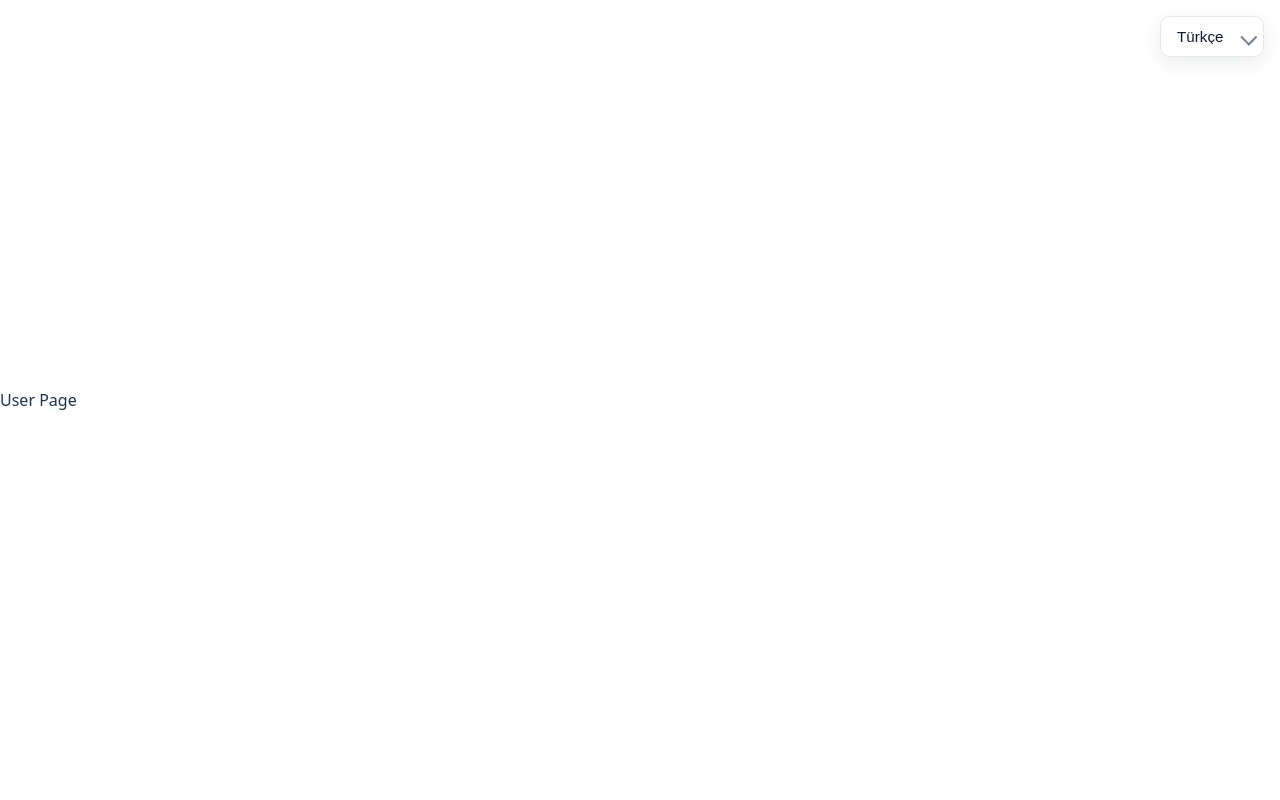
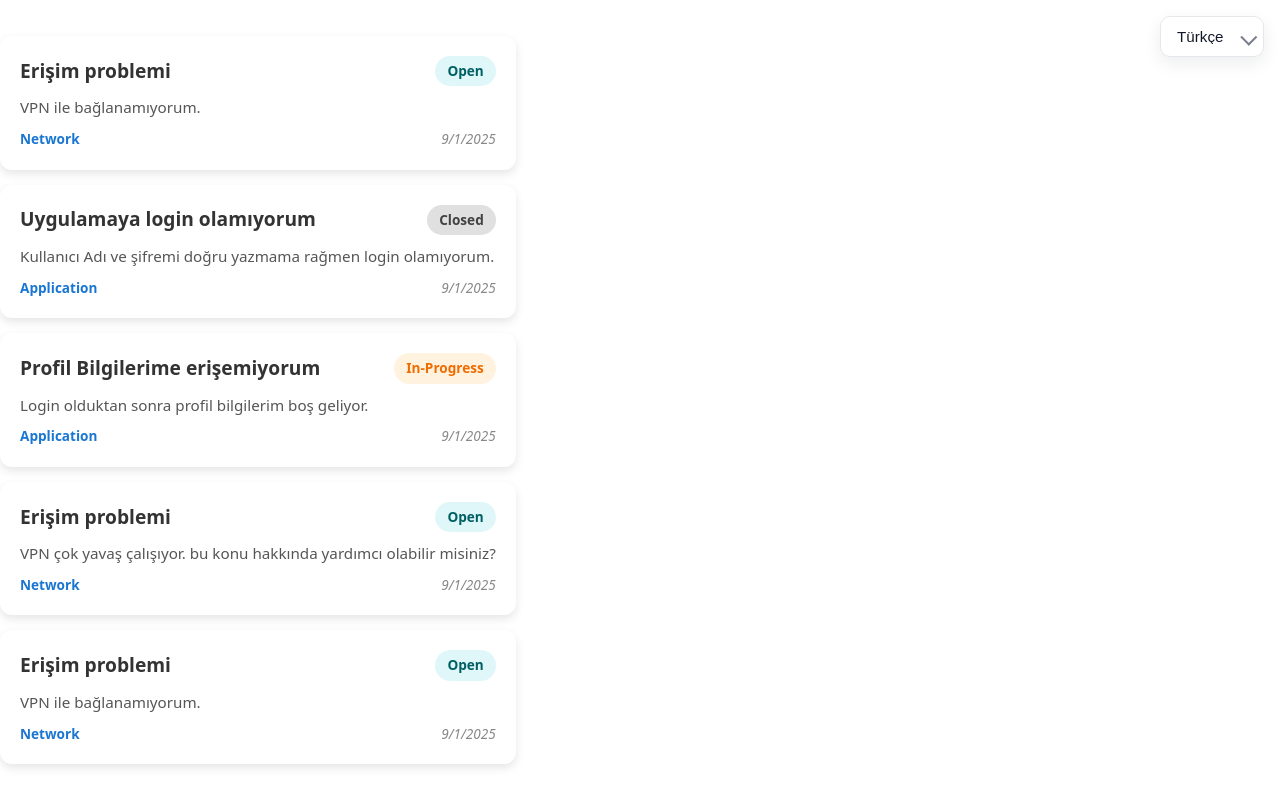
Before and after one commit to mhmtlmetin/ticket-system, a React (Vite) app: page /user-dashboard in a window 1280 px wide. Built offline with nearby package versions, Linux system fonts and the light colour scheme; data requests are answered from the project's data file.

Commit message:
talep sayfası kart geliştirmesi yapıldı

```diff
--- /dev/null
+++ b/src/components/ticketCard.jsx
@@ -0,0 +1,22 @@
+import React from "react";
+import "../styles/ticketCard.scss";
+
+const TicketCard = ({ request }) => {
+  const { title, description, category, status, createdAt } = request;
+
+  return (
+    <div className={`request-card ${status}`}>
+      <div className="card-header">
+        <h3>{title}</h3>
+        <span className={`status ${status}`}>{status}</span>
+      </div>
+      <p className="description">{description}</p>
+      <div className="card-footer">
+        <span className="category">{category}</span>
+        <span className="date">{new Date(createdAt).toLocaleDateString()}</span>
+      </div>
+    </div>
+  );
+};
+
+export default TicketCard;
--- a/src/db.json
+++ b/src/db.json
@@ -12,6 +12,42 @@
 "status": "open",
 "createdBy": 2,
 "createdAt": "2025-09-01T08:00:00.000Z"
+},
+{
+"id": 2,
+"title": "Uygulamaya  login olamıyorum",
+"description": "Kullanıcı Adı ve şifremi doğru yazmama rağmen login olamıyorum.",
+"category": "Application",
+"status": "closed",
+"createdBy": 2,
+"createdAt": "2025-09-01T08:00:00.000Z"
+},
+{
+"id": 3,
+"title": "Profil Bilgilerime erişemiyorum",
+"description": "Login olduktan sonra profil bilgilerim boş geliyor.",
+"category": "Application",
+"status": "in-progress",
+"createdBy": 2,
+"createdAt": "2025-09-01T08:00:00.000Z"
+},
+{
+"id": 4,
+"title": "Erişim problemi",
+"description": "VPN çok yavaş çalışıyor. bu konu hakkında yardımcı olabilir misiniz?",
+"category": "Network",
+"status": "open",
+"createdBy": 2,
+"createdAt": "2025-09-01T08:00:00.000Z"
+},
+{
+"id": 5,
+"title": "Erişim problemi",
+"description": "VPN ile bağlanamıyorum.",
+"category": "Network",
+"status": "open",
+"createdBy": 2,
+"createdAt": "2025-09-01T08:00:00.000Z"
 }
 ],
 "comments": [
--- a/src/pages/userDashboard.jsx
+++ b/src/pages/userDashboard.jsx
@@ -1,7 +1,16 @@
 import { useState } from "react";
 import { useGetAllTicketsQuery } from "../services/tickets.service";
-export default function UserDashboard(){
-    return(
-        <div>User Page</div>
-    )
+import TicketCard from "../components/ticketCard";
+
+
+export default function UserDashboard() {
+  const { data, error, isLoading } = useGetAllTicketsQuery();
+  console.log(data,"datas")
+  return (
+    <div>
+      {data?.map((item) => (
+        <TicketCard key={item.id} request={item} />
+      ))}
+    </div>
+  );
 }
--- /dev/null
+++ b/src/styles/ticketCard.scss
@@ -0,0 +1,66 @@
+.request-card {
+  background: #fff;
+  border-radius: 12px;
+  box-shadow: 0 4px 10px rgba(0,0,0,0.1);
+  padding: 20px;
+  margin: 15px 0;
+  transition: transform 0.2s ease, box-shadow 0.2s ease;
+
+  &:hover {
+    transform: translateY(-5px);
+    box-shadow: 0 8px 20px rgba(0,0,0,0.15);
+  }
+
+  .card-header {
+    display: flex;
+    justify-content: space-between;
+    align-items: center;
+
+    h3 {
+      margin: 0;
+      font-size: 1.2rem;
+      color: #333;
+    }
+
+    .status {
+      padding: 5px 12px;
+      border-radius: 20px;
+      text-transform: capitalize;
+      font-size: 0.85rem;
+      font-weight: bold;
+      &.open {
+        background-color: #e0f7fa;
+        color: #006064;
+      }
+      &.closed {
+        background-color: #e0e0e0;
+        color: #424242;
+      }
+      &.in-progress {
+        background-color: #fff3e0;
+        color: #ef6c00;
+      }
+    }
+  }
+
+  .description {
+    margin: 10px 0;
+    color: #555;
+    font-size: 0.95rem;
+  }
+
+  .card-footer {
+    display: flex;
+    justify-content: space-between;
+    font-size: 0.85rem;
+    color: #888;
+
+    .category {
+      font-weight: 600;
+      color: #1976d2;
+    }
+    .date {
+      font-style: italic;
+    }
+  }
+}
```
